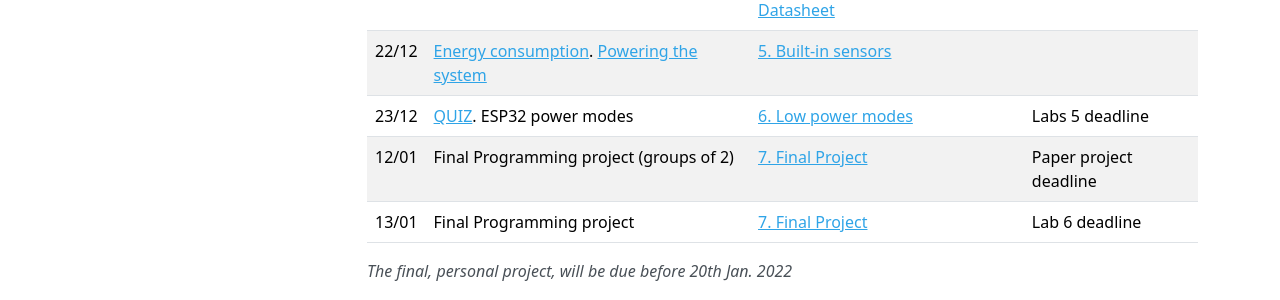
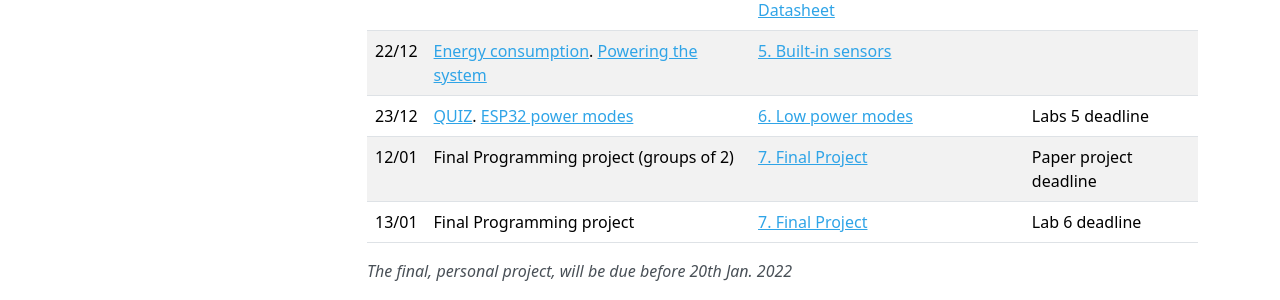
Before and after one commit to iot-da/iot-da.github.io, an MkDocs documentation site: the page built from docs/Subjects/IOTNA/index.md, in a window 1280 px wide and 900 px high, scrolled down 1160 px. Shown: the part 514-814 px from the top of the window. Built offline with MkDocs 1.6.1, drawn with Linux system fonts in a browser that asks for light colours; nearby versions of some CDN libraries; part of the change alters nothing that is shown.

```diff
--- a/docs/Subjects/IOTNA/index.md
+++ b/docs/Subjects/IOTNA/index.md
@@ -53,7 +53,7 @@ You MUST enter your name to answer the quizzes.
 |15/12  | [QUIZ](https://b.socrative.com/login/student/).  [ESP-IDF I2C API](slides/i2c-idf.pdf)	  | [5. Built-in sensors](P5/index.md).   [HTS221 Datasheet](slides/hts221.pdf)               |  Lab4 deadline |
 |16/12  |    I2C        | [5. Built-in sensors](P5/index.md) .  [HTS221 Datasheet](slides/hts221.pdf)      |   |
 |22/12 | [Energy consumption](slides/energy.pdf). [Powering the system](slides/espPower.pdf)      | [5. Built-in sensors](P5/index.md) | |
-|23/12 |  [QUIZ](https://b.socrative.com/login/student/). ESP32 power modes             | [6. Low power modes](P6/index.md)  |  Labs 5  deadline |
+|23/12 |  [QUIZ](https://b.socrative.com/login/student/). [ESP32 power modes](slides/lowpower.pdf)             | [6. Low power modes](P6/index.md)  |  Labs 5  deadline |
 |12/01 | Final Programming project  (groups of 2)              | [7. Final Project](P7/index.md) |   Paper project deadline   |
 |13/01 | Final Programming project                  | [7. Final Project](P7/index.md) |  Lab 6 deadline |
 
```
